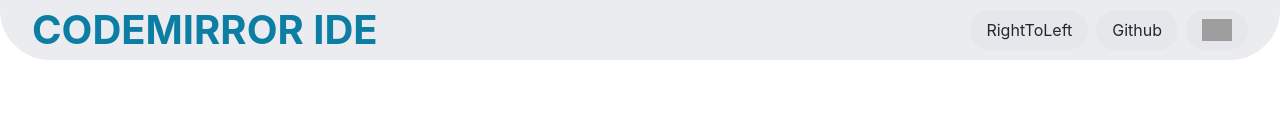
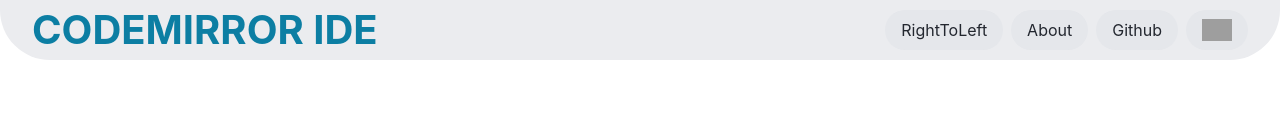
Before and after one commit to visheshgarg797/Codemirror-Ide, a Next.js app: page /analysis in a window 1280 px wide. Shown: the top 139 px of the page. Built offline with nearby package versions, Linux system fonts and the light colour scheme; grey boxes are pictures that could not be loaded.

Commit message:
links to github and codemirror

```diff
--- a/components/button.js
+++ b/components/button.js
@@ -6,7 +6,8 @@
   const { themeStyles } = useCustomTheme();
   const classname = "hover : bg-cyan-900";
   return (
-    <button
+    <a href={props.href}>
+      <div
         className={themeStyles.classButton}
         style={{
           cursor: "pointer",
@@ -15,6 +16,7 @@
         }}
       >
         {props.index}
-    </button>
+      </div>
+    </a>
   );
 }
--- a/components/navbar.js
+++ b/components/navbar.js
@@ -30,12 +30,15 @@
             fontWeight: "700",
           }}
         >
-          {" "}
-          CODEMIRROR IDE{" "}
+          CODEMIRROR IDE
         </h1>
         <div className="flex justify-end">
           <DirectionChangeButton />
-          <Button index="Github" />
+          <Button index="About" href="https://codemirror.net/" />
+          <Button
+            index="Github"
+            href="https://github.com/visheshgarg797/Codemirror-Ide"
+          />
           <ThemeToggleButton index="Mode" />
         </div>
       </div>
```
Lines whose indentation alone changed are shown as unchanged.
